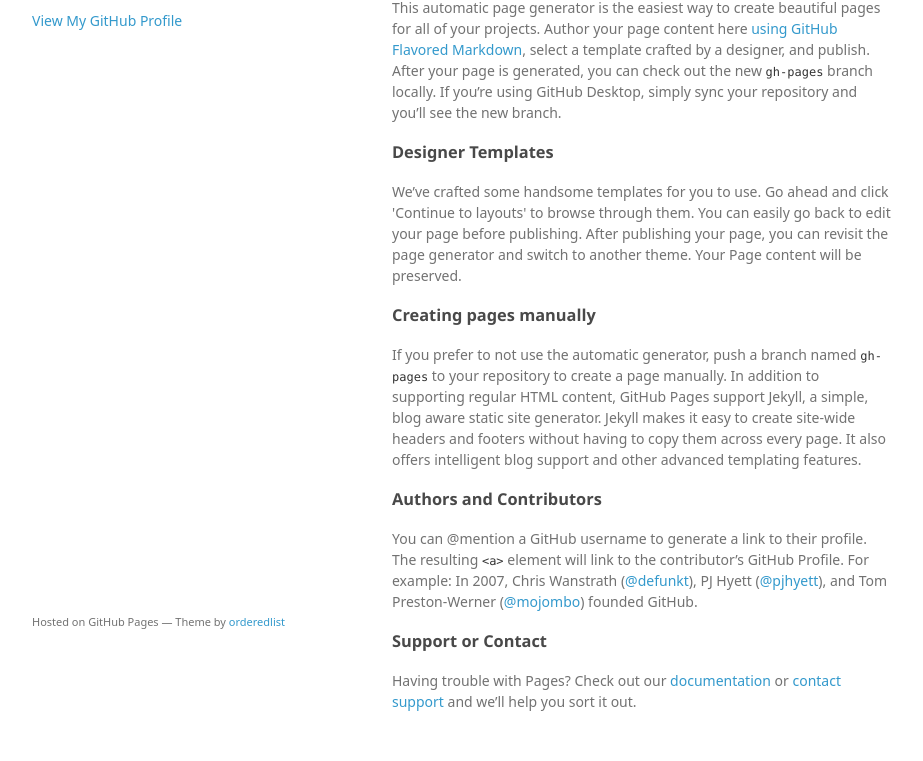
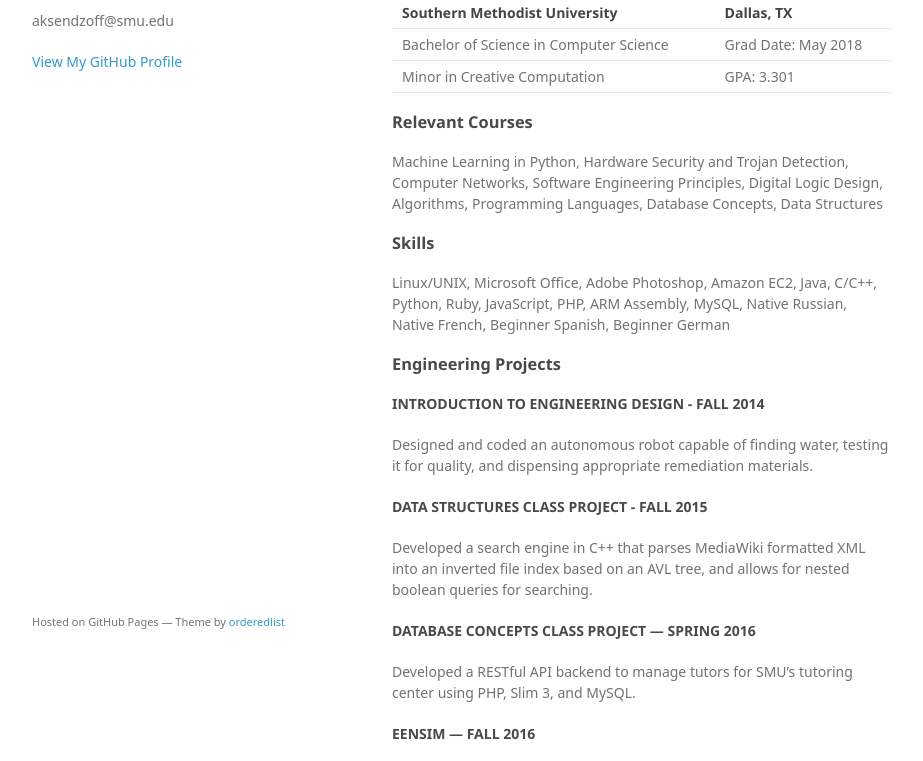
Before and after one commit to dacoconuttman/dacoconuttman.github.io, a plain HTML site: page index.html in a window 1280 px wide. Shown: the part 99-860 px from the top of the page, without its empty margins (178-1101 px from the left). Drawn offline with Linux system fonts and the light colour scheme; a web font is replaced by a local one.

Commit message:
Replace master branch with page content via GitHub

```diff
--- a/index.html
+++ b/index.html
@@ -16,7 +16,7 @@
     <div class="wrapper">
       <header>
         <h1>Andrew Ksendzoff</h1>
-        <p></p>
+        <p>aksendzoff@smu.edu</p>
 
 
         <p class="view"><a href="https://github.com/dacoconuttman">View My GitHub Profile</a></p>
@@ -24,29 +24,65 @@
       </header>
       <section>
         <h3>
-<a id="welcome-to-github-pages" class="anchor" href="#welcome-to-github-pages" aria-hidden="true"><span aria-hidden="true" class="octicon octicon-link"></span></a>Welcome to GitHub Pages.</h3>
+<a id="education" class="anchor" href="#education" aria-hidden="true"><span aria-hidden="true" class="octicon octicon-link"></span></a>Education</h3>
 
-<p>This automatic page generator is the easiest way to create beautiful pages for all of your projects. Author your page content here <a href="https://guides.github.com/features/mastering-markdown/">using GitHub Flavored Markdown</a>, select a template crafted by a designer, and publish. After your page is generated, you can check out the new <code>gh-pages</code> branch locally. If you’re using GitHub Desktop, simply sync your repository and you’ll see the new branch.</p>
+<table>
+<thead>
+<tr>
+<th>Southern Methodist University</th>
+<th>Dallas, TX</th>
+</tr>
+</thead>
+<tbody>
+<tr>
+<td>Bachelor of Science in Computer Science</td>
+<td>Grad Date: May 2018</td>
+</tr>
+<tr>
+<td>Minor in Creative Computation</td>
+<td>GPA: 3.301</td>
+</tr>
+</tbody>
+</table>
 
 <h3>
-<a id="designer-templates" class="anchor" href="#designer-templates" aria-hidden="true"><span aria-hidden="true" class="octicon octicon-link"></span></a>Designer Templates</h3>
+<a id="relevant-courses" class="anchor" href="#relevant-courses" aria-hidden="true"><span aria-hidden="true" class="octicon octicon-link"></span></a>Relevant Courses</h3>
 
-<p>We’ve crafted some handsome templates for you to use. Go ahead and click 'Continue to layouts' to browse through them. You can easily go back to edit your page before publishing. After publishing your page, you can revisit the page generator and switch to another theme. Your Page content will be preserved.</p>
+<p>Machine Learning in Python, Hardware Security and Trojan Detection, Computer Networks, Software Engineering Principles, Digital Logic Design, Algorithms, Programming Languages, Database Concepts, Data Structures</p>
 
 <h3>
-<a id="creating-pages-manually" class="anchor" href="#creating-pages-manually" aria-hidden="true"><span aria-hidden="true" class="octicon octicon-link"></span></a>Creating pages manually</h3>
+<a id="skills" class="anchor" href="#skills" aria-hidden="true"><span aria-hidden="true" class="octicon octicon-link"></span></a>Skills</h3>
 
-<p>If you prefer to not use the automatic generator, push a branch named <code>gh-pages</code> to your repository to create a page manually. In addition to supporting regular HTML content, GitHub Pages support Jekyll, a simple, blog aware static site generator. Jekyll makes it easy to create site-wide headers and footers without having to copy them across every page. It also offers intelligent blog support and other advanced templating features.</p>
+<p>Linux/UNIX, Microsoft Office, Adobe Photoshop, Amazon EC2, Java, C/C++, Python, Ruby, JavaScript, PHP, ARM Assembly, MySQL, Native Russian, Native French, Beginner Spanish, Beginner German</p>
 
 <h3>
-<a id="authors-and-contributors" class="anchor" href="#authors-and-contributors" aria-hidden="true"><span aria-hidden="true" class="octicon octicon-link"></span></a>Authors and Contributors</h3>
+<a id="engineering-projects" class="anchor" href="#engineering-projects" aria-hidden="true"><span aria-hidden="true" class="octicon octicon-link"></span></a>Engineering Projects</h3>
 
-<p>You can @mention a GitHub username to generate a link to their profile. The resulting <code>&lt;a&gt;</code> element will link to the contributor’s GitHub Profile. For example: In 2007, Chris Wanstrath (<a href="https://github.com/defunkt" class="user-mention">@defunkt</a>), PJ Hyett (<a href="https://github.com/pjhyett" class="user-mention">@pjhyett</a>), and Tom Preston-Werner (<a href="https://github.com/mojombo" class="user-mention">@mojombo</a>) founded GitHub.</p>
+<h4>
+<a id="introduction-to-engineering-design---fall-2014" class="anchor" href="#introduction-to-engineering-design---fall-2014" aria-hidden="true"><span aria-hidden="true" class="octicon octicon-link"></span></a>INTRODUCTION TO ENGINEERING DESIGN - FALL 2014</h4>
+
+<p>Designed and coded an autonomous robot capable of finding water, testing it for quality, and dispensing appropriate remediation materials.</p>
+
+<h4>
+<a id="data-structures-class-project---fall-2015" class="anchor" href="#data-structures-class-project---fall-2015" aria-hidden="true"><span aria-hidden="true" class="octicon octicon-link"></span></a>DATA STRUCTURES CLASS PROJECT - FALL 2015</h4>
+
+<p>Developed a search engine in C++ that parses MediaWiki formatted XML into an inverted file index based on an AVL tree, and allows for nested boolean queries for searching.</p>
+
+<h4>
+<a id="database-concepts-class-project--spring-2016" class="anchor" href="#database-concepts-class-project--spring-2016" aria-hidden="true"><span aria-hidden="true" class="octicon octicon-link"></span></a>DATABASE CONCEPTS CLASS PROJECT — SPRING 2016</h4>
+
+<p>Developed a RESTful API backend to manage tutors for SMU’s tutoring center using PHP, Slim 3, and MySQL.</p>
+
+<h4>
+<a id="eensim--fall-2016" class="anchor" href="#eensim--fall-2016" aria-hidden="true"><span aria-hidden="true" class="octicon octicon-link"></span></a>EENSIM — FALL 2016</h4>
+
+<p>Developed a network simulator based on Stanford’s SNAP to model and analyze flows. Used the simulator to study stop-and-reroute for end-to-end connections.</p>
 
 <h3>
-<a id="support-or-contact" class="anchor" href="#support-or-contact" aria-hidden="true"><span aria-hidden="true" class="octicon octicon-link"></span></a>Support or Contact</h3>
+<a id="activities" class="anchor" href="#activities" aria-hidden="true"><span aria-hidden="true" class="octicon octicon-link"></span></a>Activities</h3>
 
-<p>Having trouble with Pages? Check out our <a href="https://help.github.com/pages">documentation</a> or <a href="https://github.com/contact">contact support</a> and we’ll help you sort it out.</p>
+<p>Theta Tau Professional Engineering Fraternity, Historian and Webmaster
+Ballroom Dance Team</p>
       </section>
       <footer>
         <p><small>Hosted on GitHub Pages &mdash; Theme by <a href="https://github.com/orderedlist">orderedlist</a></small></p>
```
Also changed, not shown: params.json (+2 -2 lines).
